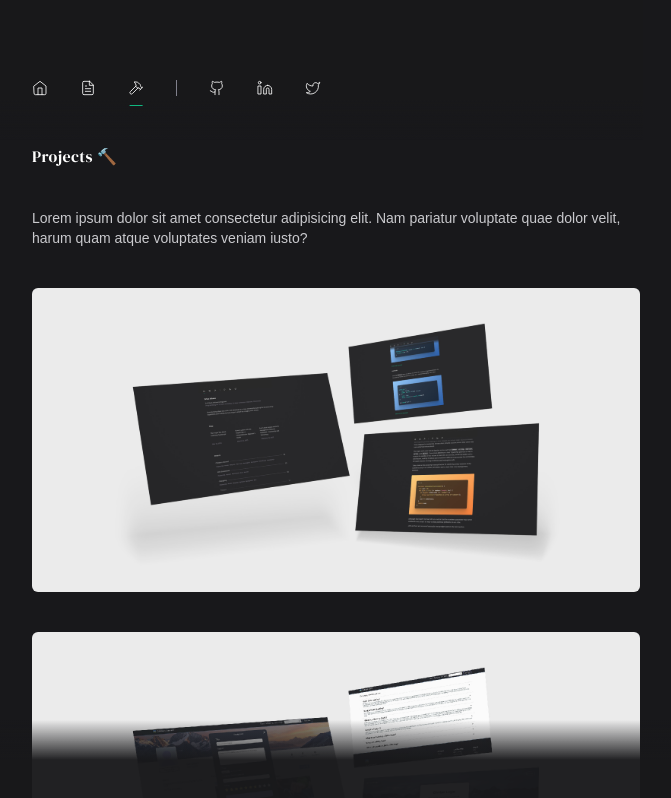
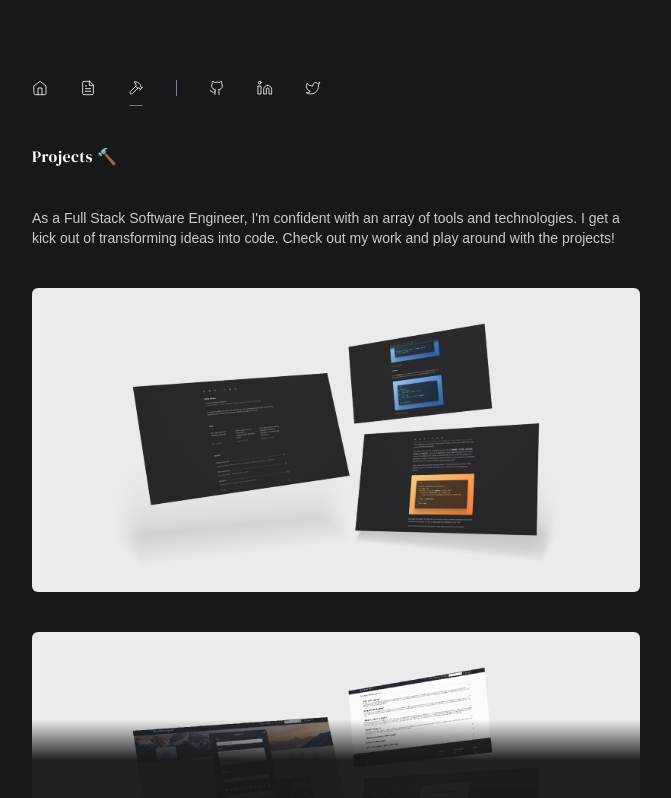
Before and after one commit to schneedotdev/schnee.dev, a Next.js app: page /projects in a window 1280 px wide. Shown: the top 798 px of the page, without its empty margins (304-975 px from the left). Built offline with nearby package versions, Linux system fonts and the light colour scheme; a web font is replaced by a local one.

Commit message:
update summary

```diff
--- a/app/projects/page.tsx
+++ b/app/projects/page.tsx
@@ -6,10 +6,7 @@ export default function ProjectPage() {
   return (
     <>
       <Heading content="Projects" emoji="🔨" />
-      <Summary
-        content="Lorem ipsum dolor sit amet consectetur adipisicing elit. Nam pariatur
-        voluptate quae dolor velit, harum quam atque voluptates veniam iusto?"
-      />
+      <Summary content="As a Full Stack Software Engineer, I'm confident with an array of tools and technologies. I get a kick out of transforming ideas into code. Check out my work and play around with the projects!" />
       <Image
         className="mt-10 w-full rounded-md"
         src="/assets/schneedotdev.jpg"
```
